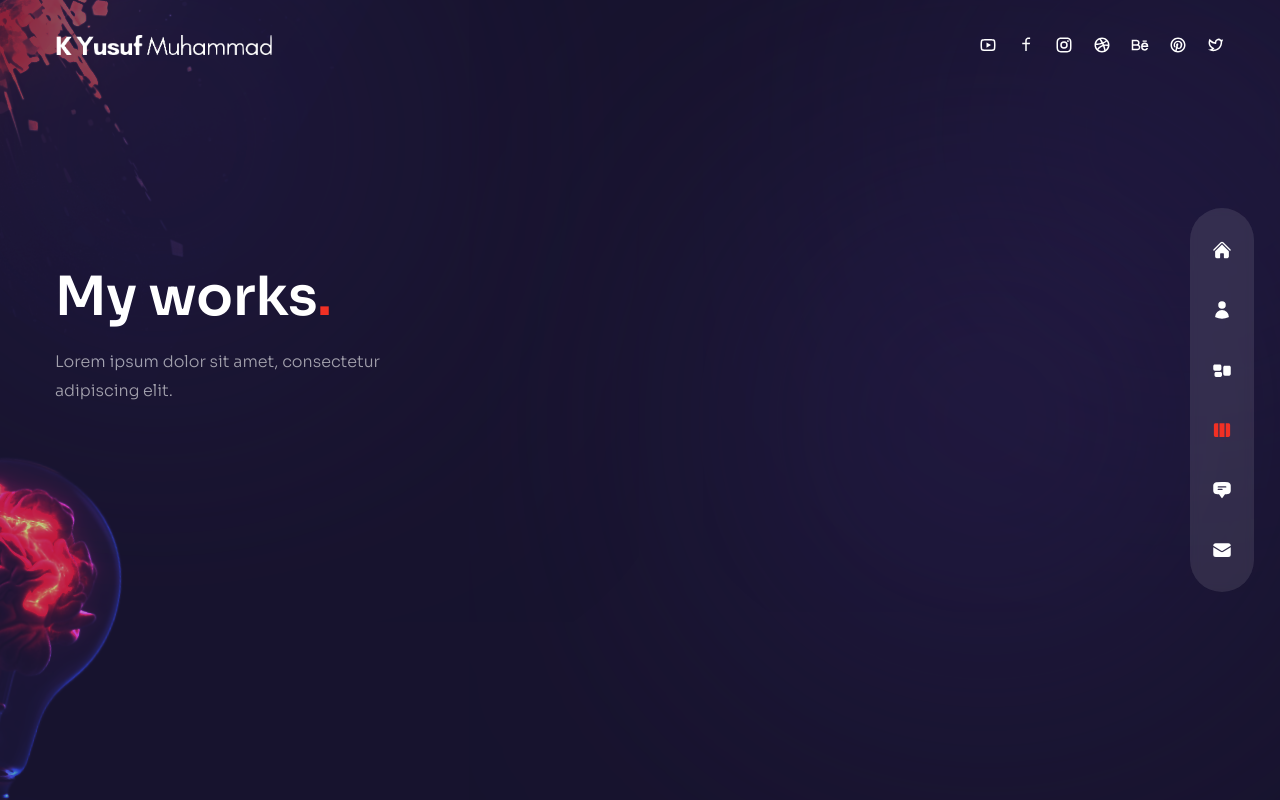
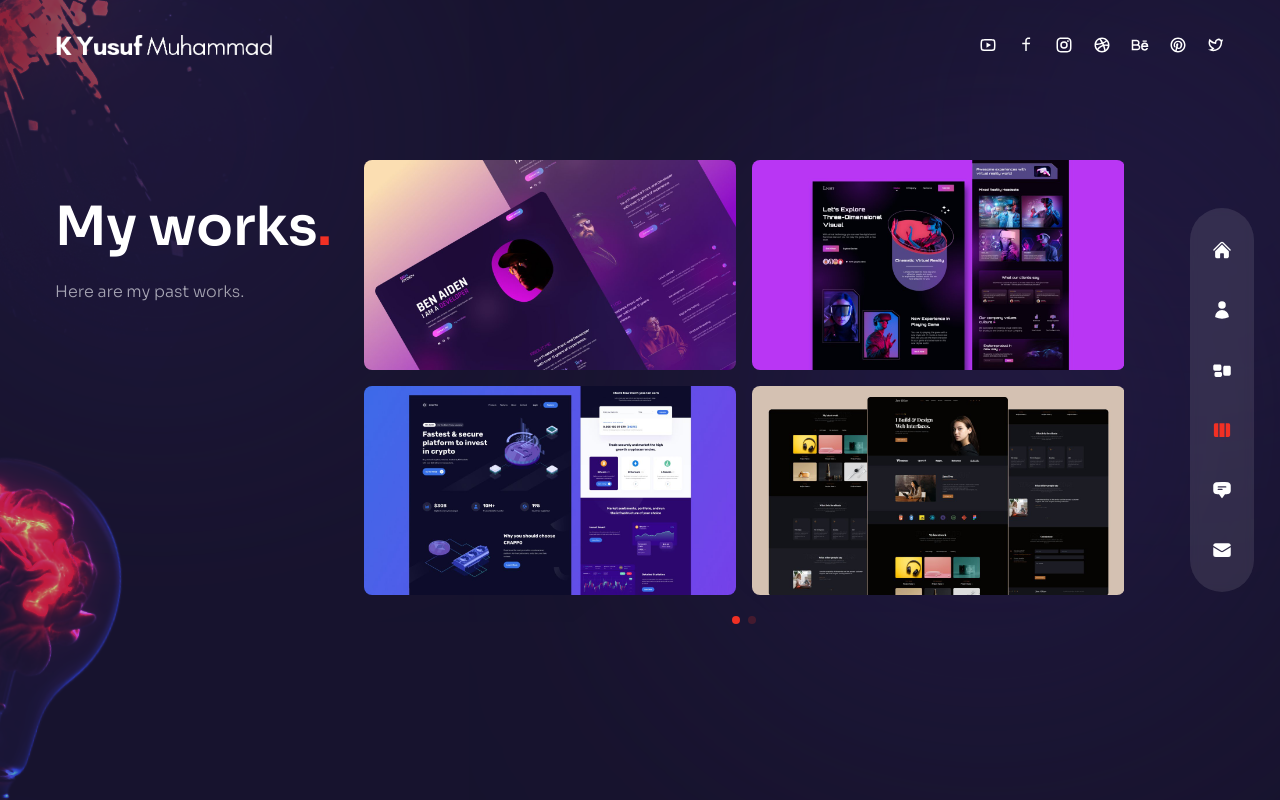
Before and after one commit to kyusufm/kyusufm.github.io, a Next.js app: page /work in a window 1280 px wide. Built offline with nearby package versions, Linux system fonts and the light colour scheme.

Commit message:
addded work

```diff
--- a/components/WorkSlider.js
+++ b/components/WorkSlider.js
@@ -7,15 +7,15 @@
 import "swiper/css/pagination";
 
 // icons
-import {
-  BsArrowRight,
-  RxArrowTopRight,
-} from "react-icons/rx";
+import { BsArrowRight } from "react-icons/bs";
+
+// next image
+import Image from "next/image";
 
 // import require modules
 import { Pagination } from "swiper";
 import { space } from "postcss/lib/list";
-const workSlides = {
+const workSlider = {
   slides: [
     {
       images: [
@@ -24,15 +24,15 @@
           path: '/thumb1.jpg',
         },
         {
-          title: 'title',
+          title: 'title 2',
           path: '/thumb2.jpg',
         },
         {
-          title: 'title',
+          title: 'title 3',
           path: '/thumb3.jpg',
         },
         {
-          title: 'title',
+          title: 'title 4',
           path: '/thumb4.jpg',
         },
       ],
@@ -40,19 +40,19 @@
     {
       images: [
         {
-          title: 'title',
+          title: 'title 1',
           path: '/thumb4.jpg',
         },
         {
-          title: 'title',
+          title: 'title 2',
           path: '/thumb1.jpg',
         },
         {
-          title: 'title',
+          title: 'title 3',
           path: '/thumb2.jpg',
         },
         {
-          title: 'title',
+          title: 'title 4',
           path: '/thumb3.jpg',
         },
       ],
@@ -63,28 +63,44 @@
 const WorkSlider = () => {
   return (
     <Swiper
-    breakpoints={{
-      320:{
-        slidesPerView: 1,
-        spacceBetween:15,
-      },
-      640:{
-        slidesPerView: 3,
-        spaceBetween:15,
-      }
-    }}
-    FreeMode={true}
-    pagination ={{
+    spaceBetween={10}
+    pagination={{
       clickable: true,
     }}
     modules={[Pagination]}
-    className="h-[240px] sm:h-[340px]">
-      {
-        workSlides.slides.map((service, index) => {
+    className="h-[280px] sm:h-[480px]">
+      {workSlider.slides.map((slide, index) => {
           return(
             <SwiperSlide key={index}>
-
-
+              <div className="grid grid-cols-2 grid-rows-2 gap-4 cursor-pointer">
+                { slide.images.map((image, index) => {
+                  return(
+                    <div className="relative rounded-lg overflow-hidden flex items-center justify-center group">
+                        <div className="flex items-center justify-center relative overflow-hidden group">
+                          {/* image */}
+                          <Image src={image.path} width={500} height={300} alt=""/>
+                          {/* overlay gradient */}
+                          <div className="absolute inset-0 bg-gradient-to-l from-transparent via-[#e838cc] to-[#4a22bd] opacity-0 group-hover:opacity-80 transition-all duration-700">
+                            {/* title */}
+                            <div className="absolute bottom-0 translate-y-full group-hover:-translate-y-10 group-hover:xl:-translate-y-20 transition-all duration-300 items-center">
+                              <div className="flex gap-x-2 text-[13px] tracking-[0.2em]">
+                                {/* title part 1 */}
+                                <div className="delay-100">LIVE</div>
+                                {/* title part 2 */}
+                                <div className="translate-y-[500%] group-hover:translate-y-0 transition-all duration-300 delay-150"> PROJECT</div>
+                                {/* title part 3 */}
+                                <div className="text-xl translate-y-[500%] group-hover:translate-y-0 transition-all duration-300 delay-200">
+                                  <BsArrowRight />
+                                </div>
+                              </div>
+                            </div>
+                          </div>
+                        </div>
+                    </div>
+                    )
+                  })
+                }
+              </div>
             </SwiperSlide>
           );
       })}
--- a/pages/work/index.js
+++ b/pages/work/index.js
@@ -39,7 +39,7 @@
               animate='show'
               exit='hidden'
               className='mb-4 max-w-[400px] mx:auto lg:mx-0'>
-              Lorem ipsum dolor sit amet, consectetur adipiscing elit.
+              Here are my past works.
             </motion.p>
           </div>
           {/* slider  */}
```
